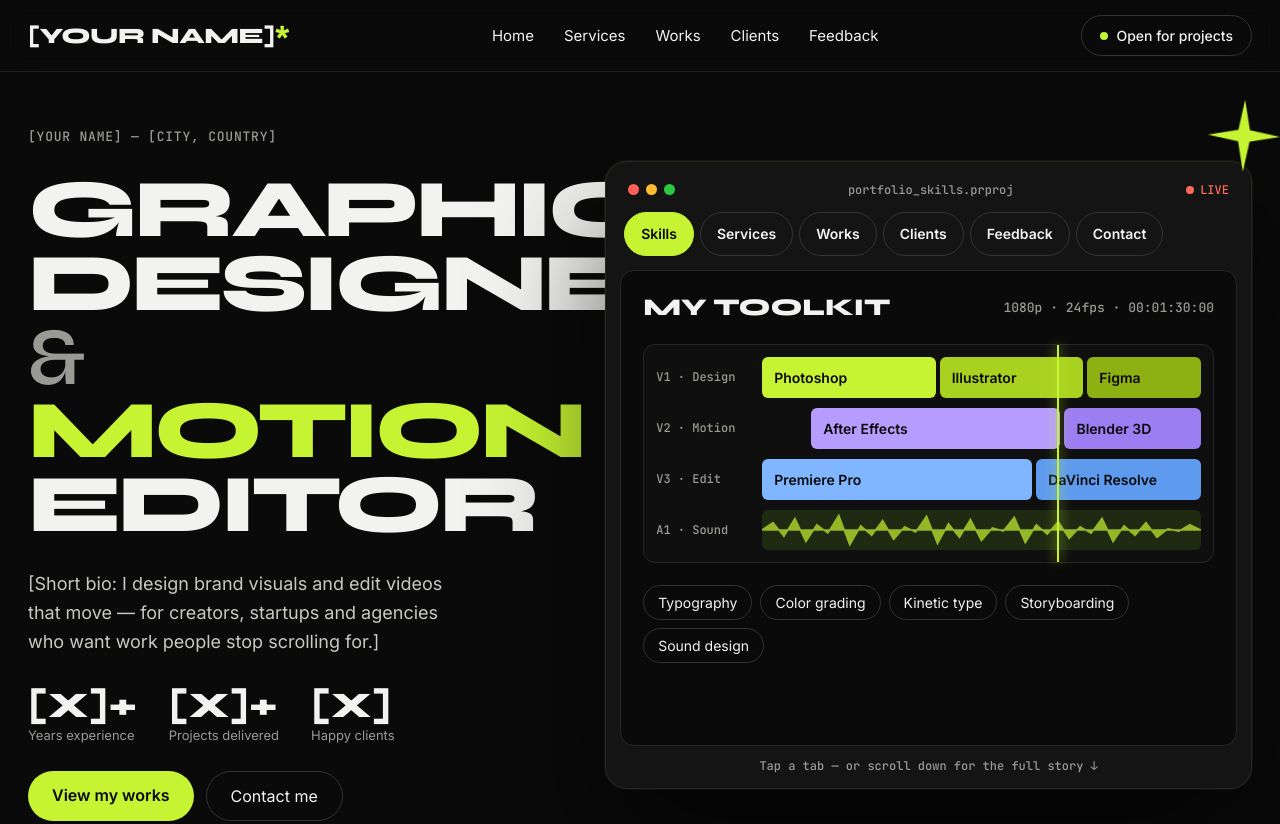
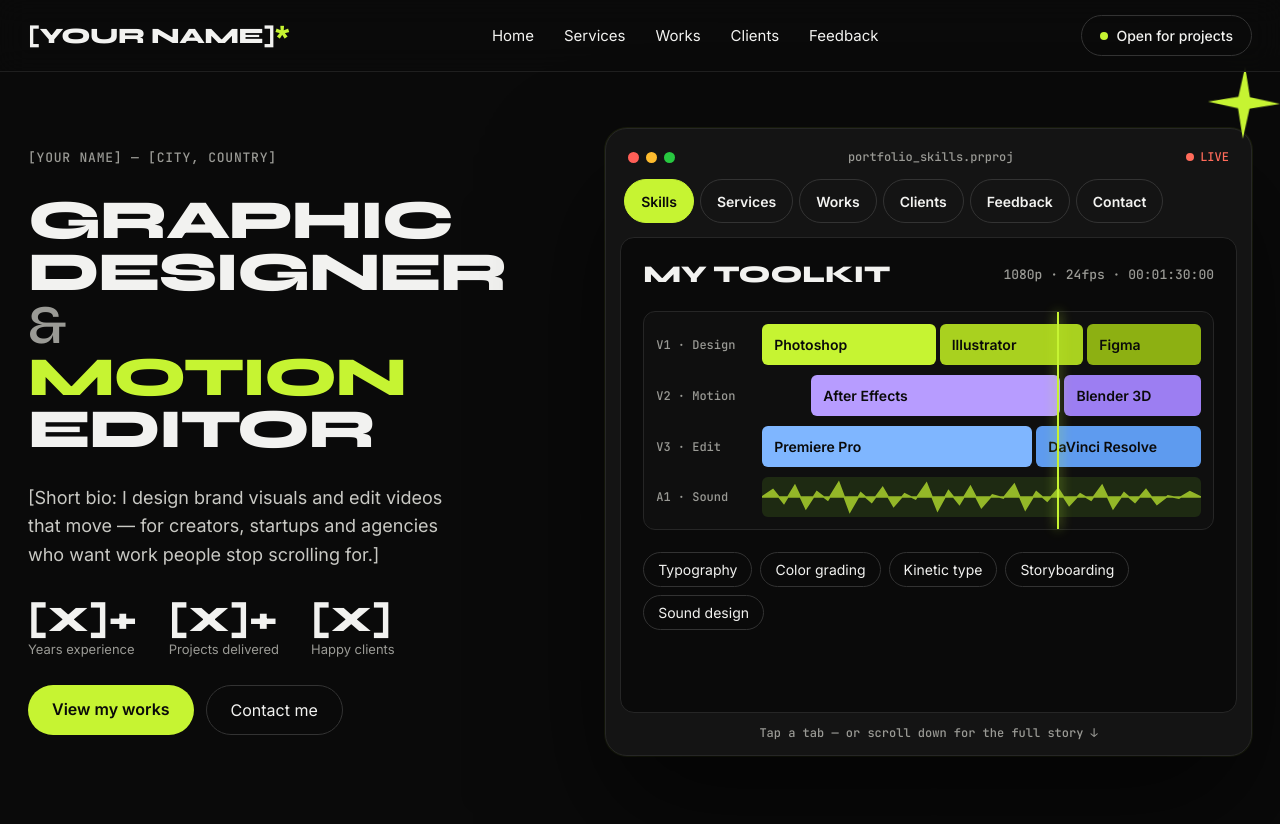
Before and after one commit to Nozen-Limit/ResumeRonn, a plain HTML site: page index.html in a window 1280 px wide. Shown: the top 824 px of the page. Drawn offline with Linux system fonts and the light colour scheme.

Commit message:
Fit hero headline beside the screen
Co-Authored-By: Claude Opus 5.5 <noreply@anthropic.com>
Claude-Session: https://claude.ai/code/session_01729Tf87JAAkhCshhv9urJa

```diff
--- a/index.html
+++ b/index.html
@@ -86,7 +86,7 @@ a{color:#F2F2F0;text-decoration:none}a:hover{color:#C6F432}
 <div class="hero-grid" style="display: grid; grid-template-columns: minmax(0, 0.9fr) minmax(0, 1.1fr); gap: 48px; align-items: center">
 <div style="display: flex; flex-direction: column; gap: 28px">
 <p class="rise" style="margin: 0; font-family: 'JetBrains Mono', monospace; font-size: 13px; color: #9A9A95; letter-spacing: 0.06em">[YOUR NAME] — [CITY, COUNTRY]</p>
-<h1 class="hero-title rise2" style="margin: 0; font-family: Syne, sans-serif; font-weight: 800; font-size: 82px; line-height: 0.9; letter-spacing: -0.045em; text-transform: uppercase">Graphic<br>Designer <span style="font-weight: 600; color: #9A9A95">&amp;</span><br><span style="color: #C6F432">Motion</span><br>Editor</h1>
+<h1 class="hero-title rise2" style="margin: 0; font-family: Syne, sans-serif; font-weight: 800; font-size: clamp(44px, 4.3vw, 64px); line-height: 0.95; letter-spacing: -0.03em; text-transform: uppercase">Graphic<br>Designer <span style="font-weight: 600; color: #9A9A95">&amp;</span><br><span style="color: #C6F432">Motion</span><br>Editor</h1>
 <p class="rise3" style="margin: 0; max-width: 440px; font-size: 18px; line-height: 1.6; color: #C9C9C4">[Short bio: I design brand visuals and edit videos that move — for creators, startups and agencies who want work people stop scrolling for.]</p>
 <div class="rise3" style="display: flex; gap: 32px; flex-wrap: wrap">
 <div><div style="font-family: Syne, sans-serif; font-size: 36px; font-weight: 800">[X]+</div><div style="color: #9A9A95; font-size: 13px">Years experience</div></div>
```
